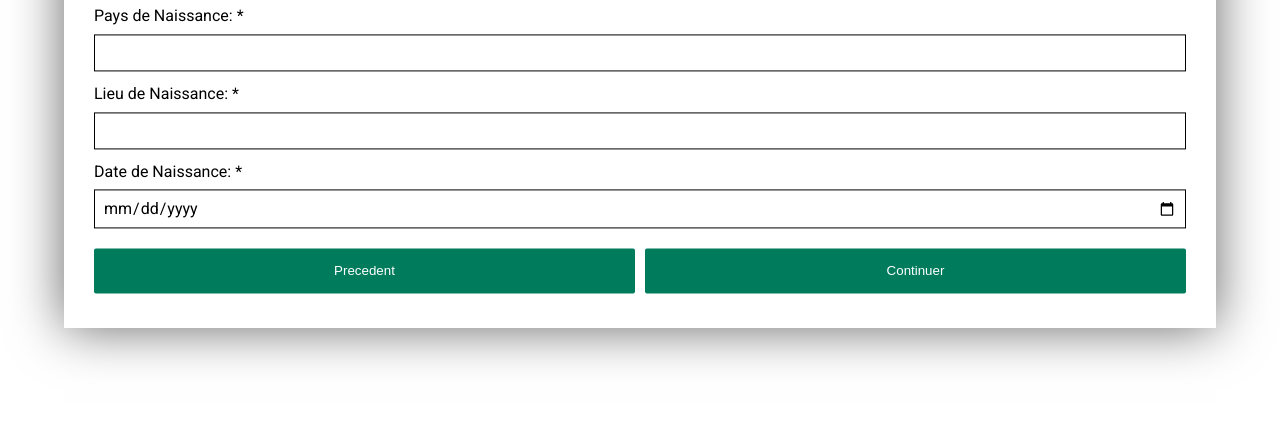
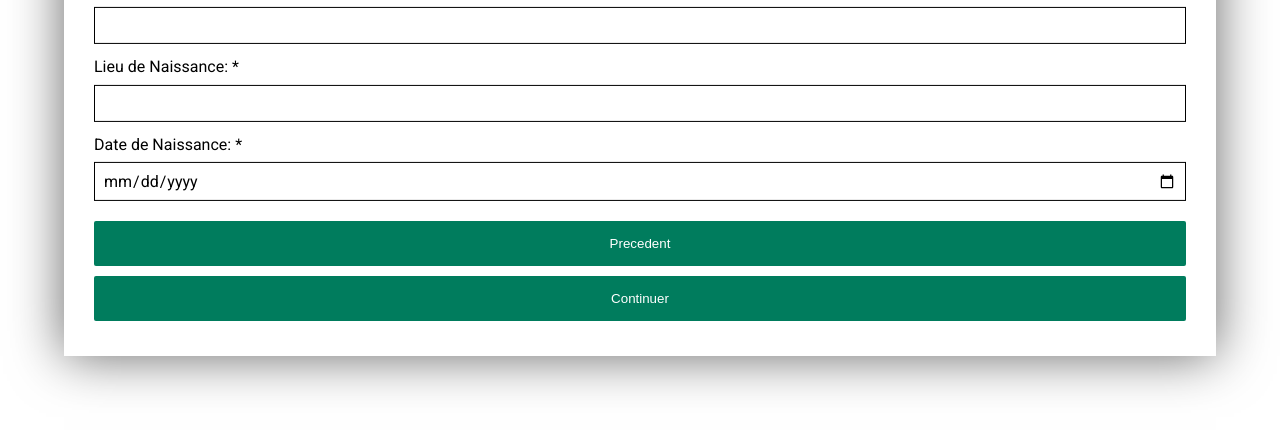
Before and after one commit to generally23/dv-client, a plain HTML site: page index.html in a window 1280 px wide. Both pictures are taken after typing "Sample", "Sample", "Sample", "name@example.com", "5551234" into the empty fields and a click on the button "Continuer". Shown: the part 278-708 px from the top of the page. Drawn offline with Linux system fonts and the light colour scheme.

Commit message:
Update index.css
changing button width to 100%

```diff
--- a/index.css
+++ b/index.css
@@ -173,7 +173,7 @@ h1 {
   border-radius: 2px;
   cursor: pointer;
   display: inline-block;
-  width: calc((100% - 1rem) / 2);
+  width: 100%;
   -webkit-transition: 0.5s;
   transition: 0.5s;
 }
@@ -183,7 +183,7 @@ h1 {
 }
 
 .buttons-container .btn:not(:last-child) {
-  margin-right: 1rem;
+  margin-bottom: 1rem;
 }
 
 .summary {
```
